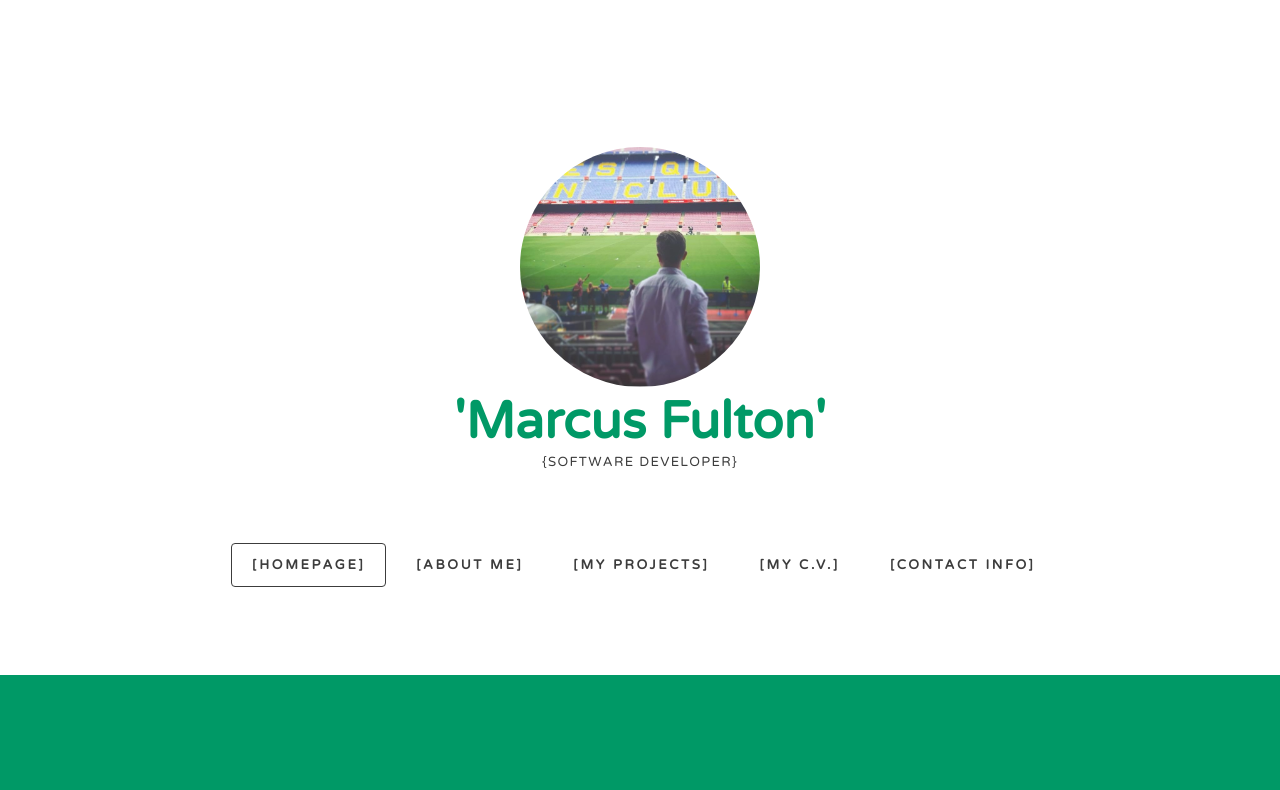
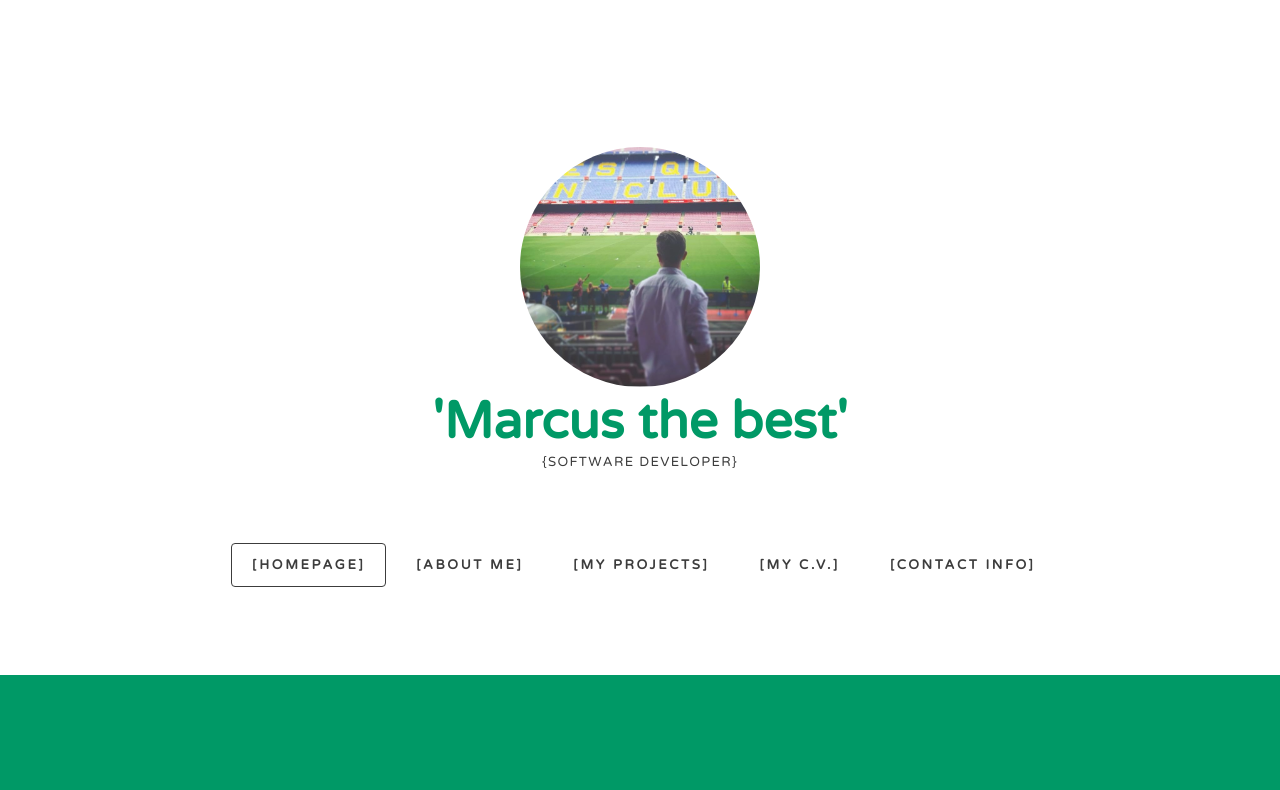
Before and after one commit to marcusfulton11/OLDPORTFOLIO-html.css, a plain HTML site: page index.html in a window 1280 px wide. Shown: the top 790 px of the page. Drawn offline with Linux system fonts and the light colour scheme.

Commit message:
changed header name

```diff
--- a/index.html
+++ b/index.html
@@ -16,7 +16,7 @@
 	<div id="header-wrapper">
 		<div id="header" class="container">
 			<div id="logo">  <img src="me.jpg" alt="picture of me">
-				<h1><a href="#">'Marcus Fulton'</a></h1>
+				<h1><a href="#">'Marcus the best'</a></h1>
 				<span>{Software developer}</span> </div>
 			<div id="menu">
 				<ul>
```
